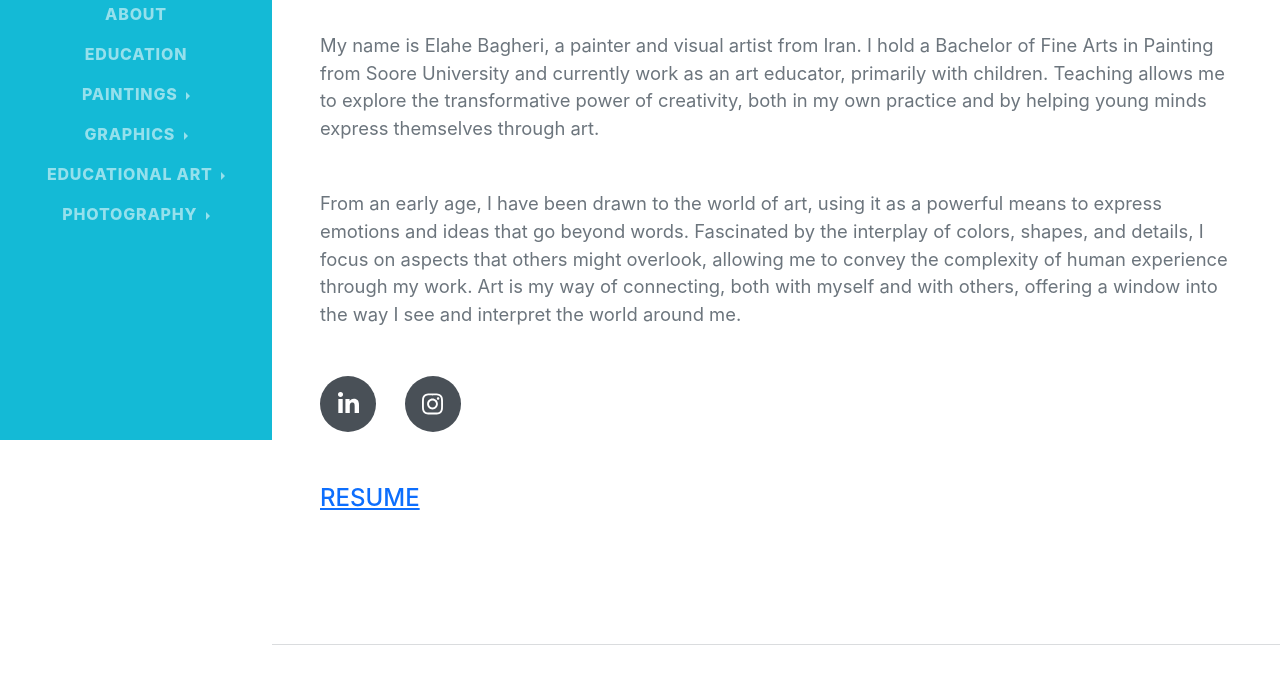
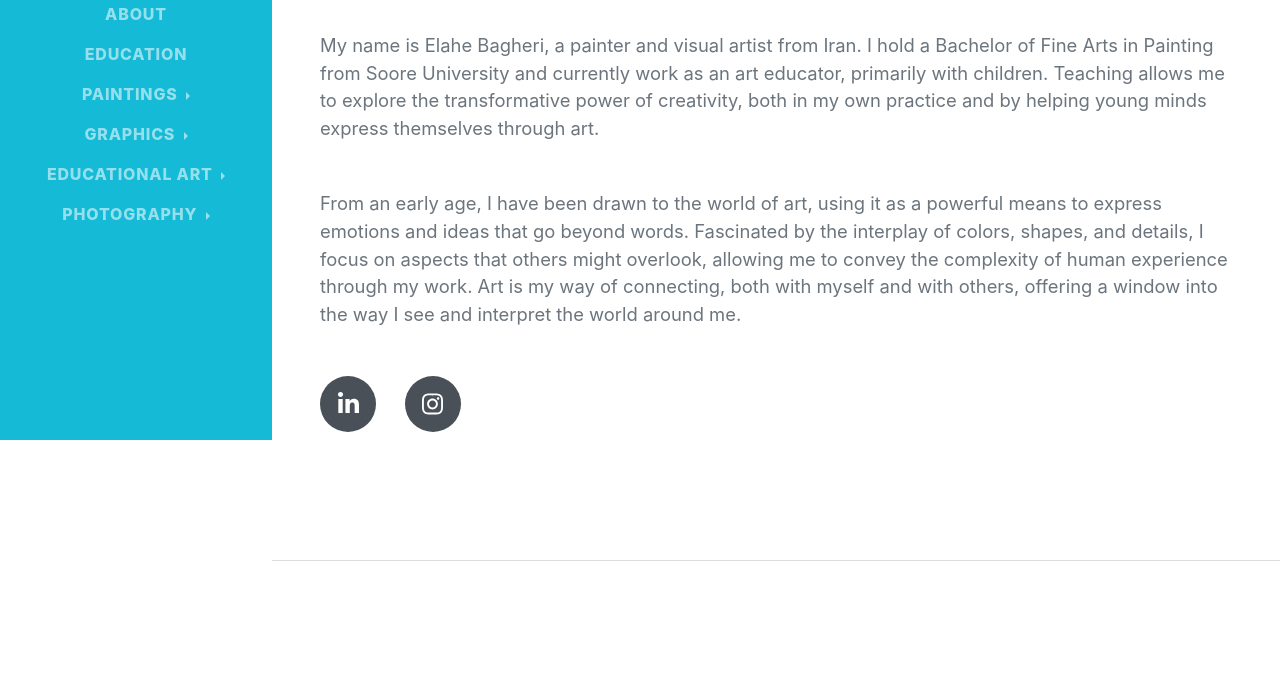
Before and after one commit to elahebagherisr/elahebagherisr.github.io, a website: page index.html in a window 1280 px wide. Shown: the part 360-1044 px from the top of the page. Drawn offline with nearby package versions, Linux system fonts and the light colour scheme; a web font is replaced by a local one.

Commit message:
index.html

```diff
--- a/index.html
+++ b/index.html
@@ -161,8 +161,8 @@
                     </div>
                     <br>
                     <br>
-                    <div class="subheading mb-5">
-                      <a href="https://raw.githubusercontent.com/elahebagherisr/elahebagherisr.github.io/main/dist/assets/img/Elahe_Bagheri_Resume.pdf"target="_blank">Resume</a>
+                    <!-- <div class="subheading mb-5">
+                      <a href="https://raw.githubusercontent.com/elahebagherisr/elahebagherisr.github.io/main/dist/assets/img/Elahe_Bagheri_Resume.pdf"target="_blank">Resume</a> -->
                 </div>
             </section>
             <hr class="m-0" />
```
